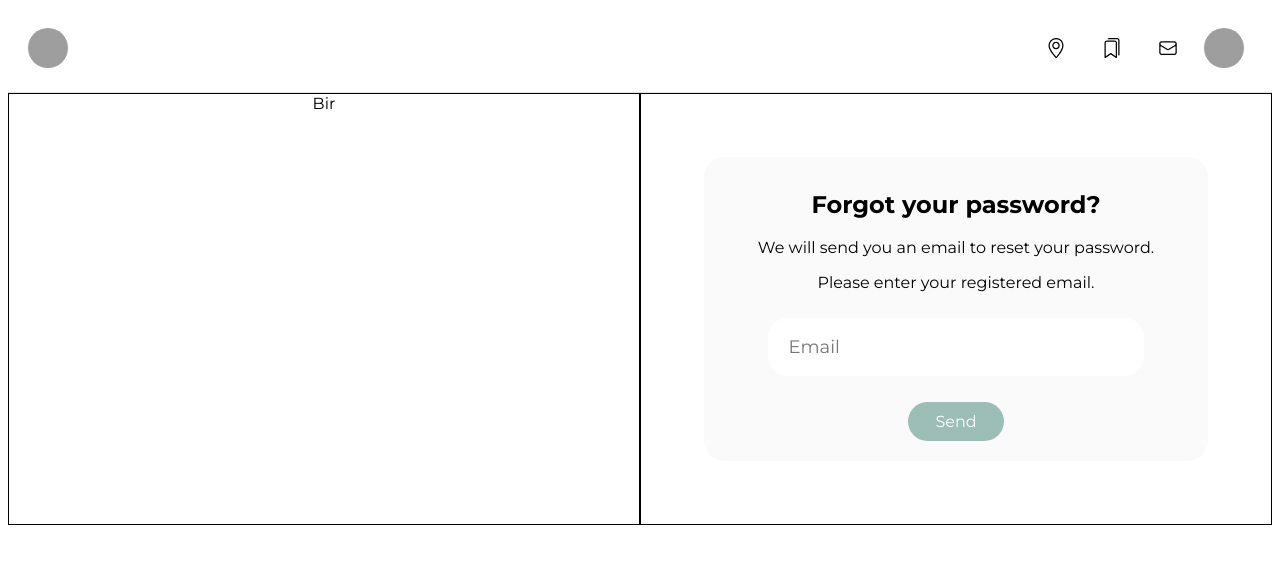
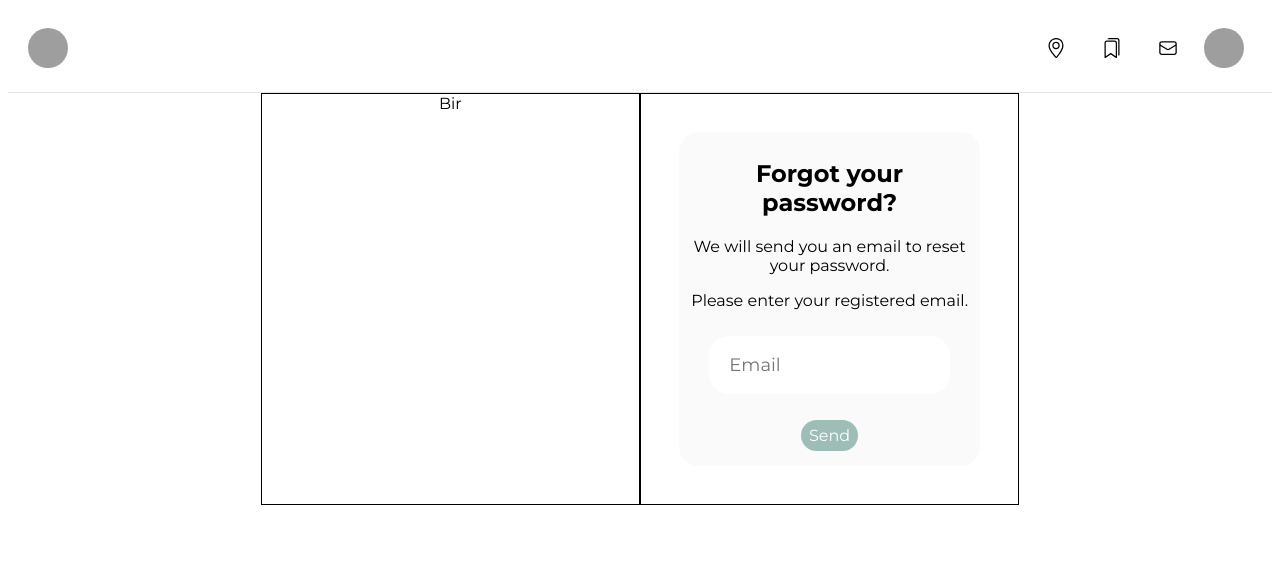
Before and after one commit to ezgh/localcircle, a React (Vite) app in the folder frontend/: page /password/reset in a window 1280 px wide. Shown: the top 564 px of the page. Built offline with nearby package versions, Linux system fonts and the light colour scheme; grey boxes are pictures that could not be loaded.

Commit message:
Create main layout and arrange structure

```diff
--- a/frontend/src/App.tsx
+++ b/frontend/src/App.tsx
@@ -1,25 +1,34 @@
-import { Routes, Route, Navigate } from "react-router-dom"
-import Home from "./components/Home"
-import Login from "./components/Login"
-import Register from "./components/Register"
-import Activate from "./components/Activate"
-import ForgotPassword from "./components/ForgotPassword"
-import ResetPassword from "./components/ResetPassword"
+import { Routes, Route, Navigate } from "react-router-dom";
 
+import MainLayout from "./components/layouts/MainLayout";
+
+import Home from "./pages/Home";
+import Login from "./pages/Login";
+import Register from "./pages/Register";
+import Activate from "./pages/Activate";
+import ForgotPassword from "./pages/ForgotPassword";
+import ResetPassword from "./pages/ResetPassword";
+import ListingDetail from "./pages/ListingDetail";
 
 export default function App() {
   return (
     <>
-    <Routes>
-      <Route index element={<Home /> }/>
-      <Route  path='/login' element={<Login />} />
-      <Route  path='/register' element={<Register />} />
-      <Route  path='/activate/:uid/:token' element={<Activate />} />
-      <Route  path='/password/reset' element={<ForgotPassword />} />
-      <Route  path='/password/reset/confirm/:uid/:token' element={<ResetPassword />} />
-      <Route path="*" element={<Navigate to="/" />} />
-    </Routes>
+      <Routes>
+        <Route path="/" element={<MainLayout />}>
+          <Route index element={<Home />} />
+          <Route path="/login" element={<Login />} />
+          <Route path="/register" element={<Register />} />
+          <Route path="/activate/:uid/:token" element={<Activate />} />
+          <Route path="/password/reset" element={<ForgotPassword />} />
+          <Route
+            path="/password/reset/confirm/:uid/:token"
+            element={<ResetPassword />}
+          />
+          <Route path="/listing/:id" element={<ListingDetail />} />
 
+        </Route>
+        <Route path="*" element={<Navigate to="/" />} />
+      </Routes>
     </>
-  )
+  );
 }
--- a/frontend/src/components/Navbar.tsx
+++ b/frontend/src/components/Navbar.tsx
@@ -3,7 +3,6 @@ import styled from "styled-components"
 import { HiOutlineEnvelope } from "react-icons/hi2";
 import { BsBookmarks } from "react-icons/bs";
 import { SlLocationPin } from "react-icons/sl";
-import { MdOutlineKeyboardArrowDown } from "react-icons/md"
 
 
 
--- /dev/null
+++ b/frontend/src/components/layouts/MainLayout.tsx
@@ -0,0 +1,20 @@
+import { Outlet } from "react-router-dom";
+
+import styled from "styled-components";
+
+import Navbar from "../Navbar";
+
+export default function MainLayout() {
+  return (
+    <>
+      <Navbar />
+      <Main>
+        <Outlet />
+      </Main>
+    </>
+  );
+}
+
+const Main = styled.div`
+  padding: 0 20%;
+`;
--- a/frontend/src/components/Activate.tsx
+++ b/frontend/src/pages/Activate.tsx
@@ -1,5 +1,4 @@
 import { useState } from "react";
-import Navbar from "./Navbar";
 import { useParams,Link } from "react-router-dom";
 import styled from "styled-components";
 
@@ -31,7 +30,6 @@ setIsActivated(true)
 
   return (
     <>
-    <Navbar />
     <Container>
         <Box>
         {isActivated ?
--- a/frontend/src/components/Login.tsx
+++ b/frontend/src/pages/ForgotPassword.tsx
@@ -1,47 +1,46 @@
 import { useState } from 'react';
-import { Link } from 'react-router-dom';
-import Cookies from "js-cookie";
 import styled from 'styled-components';
 
-import Navbar from './Navbar';
+import { MdOutlineMarkEmailRead } from 'react-icons/md';
 
-
-
-export default function Login() {
+export default function ForgotPassword() {
   const [email, setEmail] = useState("");
-  const [password, setPassword] = useState("");
+  const [isResetted, setIsResetted] = useState(false);
 
 
   const handleSubmit = async (e: React.FormEvent<HTMLFormElement>) => {
     e.preventDefault();
-    const res = await fetch("http://127.0.0.1:8000/auth/jwt/create/", {
+    const res = await fetch("http://127.0.0.1:8000/auth/users/reset_password/", {
       method: "POST",
       headers: { "Content-Type": "application/json" },
       body: JSON.stringify({
         email,
-        password,
       }),
     });
     if (res.ok) {
-      const data = await res.json();
-      Cookies.set('accessToken', data.access);
-      Cookies.set('refreshToken', data.refresh);
-      console.log(data);
-
+      setIsResetted(true);
     } else {
-      const data = await res.json();
-      console.error(data);
-    }
+        const errorData = await res.json().catch((error) => {
+          console.error("Failed to parse JSON in error response:", error);
+        });
+        console.error(errorData);
+      }
   };
 
   return (
     <>
-      <Navbar />
       <Container>
         <Box>Bir</Box>
         <Box>
-          <LoginForm>
-            <h1>Sign In</h1>
+        {isResetted ?
+          <ForgotForm>
+            <MdOutlineMarkEmailRead size={100} />
+            <h3>Thanks!</h3>
+          <p>We've sent an email to reset your password. Please check your mailbox.</p></ForgotForm> :
+          <ForgotForm>
+            <h2>Forgot your password?</h2>
+            <p>We will send you an email to reset your password.</p>
+            <p>Please enter your registered email.</p>
             <form onSubmit={handleSubmit}>
               <div className='form-group'>
                 <input
@@ -54,26 +53,10 @@ export default function Login() {
                   required
                 />
               </div>
-              <div className='form-group'>
-                <input
-                  className='form-control'
-                  type='password'
-                  placeholder='Password'
-                  name='password'
-                  value={password}
-                  onChange={(event) => setPassword(event.target.value)}
-                  required
-                />
-              </div>
-              <SubmitButton className='btn btn-primary' type='submit'>Login</SubmitButton>
+              <SubmitButton className='btn btn-primary' type='submit'>Send</SubmitButton>
             </form>
-            <p className='mt-3'>
-              Don't have an account? <Link to='/register'>Sign Up</Link>
-            </p>
-            <p className='mt-3'>
-              Forgot your Password? <Link to='/password/reset'>Reset Password</Link>
-            </p>
-          </LoginForm>
+          </ForgotForm>
+            }
         </Box>
       </Container>
     </>
@@ -99,7 +82,7 @@ const Box = styled.div`
   }
 `;
 
-const LoginForm = styled.div`
+const ForgotForm = styled.div`
   border-radius: 1.25rem;
   background: #FAFAFA;
   margin: 10%;
@@ -162,7 +145,6 @@ cursor:pointer;
 
 &:hover {
   background: #81A79F;
-}
 
 @media (max-width: 425px) {
 padding: 2%;
--- a/frontend/src/components/ForgotPassword.tsx
+++ b/frontend/src/pages/Login.tsx
@@ -1,47 +1,45 @@
 import { useState } from 'react';
-import Navbar from './Navbar';
+import { Link } from 'react-router-dom';
+import Cookies from "js-cookie";
 import styled from 'styled-components';
-import { MdOutlineMarkEmailRead } from 'react-icons/md';
 
-export default function ForgotPassword() {
+
+
+
+export default function Login() {
   const [email, setEmail] = useState("");
-  const [isResetted, setIsResetted] = useState(false);
+  const [password, setPassword] = useState("");
 
 
   const handleSubmit = async (e: React.FormEvent<HTMLFormElement>) => {
     e.preventDefault();
-    const res = await fetch("http://127.0.0.1:8000/auth/users/reset_password/", {
+    const res = await fetch("http://127.0.0.1:8000/auth/jwt/create/", {
       method: "POST",
       headers: { "Content-Type": "application/json" },
       body: JSON.stringify({
         email,
+        password,
       }),
     });
     if (res.ok) {
-      setIsResetted(true);
+      const data = await res.json();
+      Cookies.set('accessToken', data.access);
+      Cookies.set('refreshToken', data.refresh);
+      console.log(data);
+
     } else {
-        const errorData = await res.json().catch((error) => {
-          console.error("Failed to parse JSON in error response:", error);
-        });
-        console.error(errorData);
-      }
+      const data = await res.json();
+      console.error(data);
+    }
   };
 
   return (
     <>
-      <Navbar />
       <Container>
         <Box>Bir</Box>
         <Box>
-        {isResetted ?
-          <ForgotForm>
-            <MdOutlineMarkEmailRead size={100} />
-            <h3>Thanks!</h3>
-          <p>We've sent an email to reset your password. Please check your mailbox.</p></ForgotForm> :
-          <ForgotForm>
-            <h2>Forgot your password?</h2>
-            <p>We will send you an email to reset your password.</p>
-            <p>Please enter your registered email.</p>
+          <LoginForm>
+            <h1>Sign In</h1>
             <form onSubmit={handleSubmit}>
               <div className='form-group'>
                 <input
@@ -54,10 +52,26 @@ export default function ForgotPassword() {
                   required
                 />
               </div>
-              <SubmitButton className='btn btn-primary' type='submit'>Send</SubmitButton>
+              <div className='form-group'>
+                <input
+                  className='form-control'
+                  type='password'
+                  placeholder='Password'
+                  name='password'
+                  value={password}
+                  onChange={(event) => setPassword(event.target.value)}
+                  required
+                />
+              </div>
+              <SubmitButton className='btn btn-primary' type='submit'>Login</SubmitButton>
             </form>
-          </ForgotForm>
-            }
+            <p className='mt-3'>
+              Don't have an account? <Link to='/register'>Sign Up</Link>
+            </p>
+            <p className='mt-3'>
+              Forgot your Password? <Link to='/password/reset'>Reset Password</Link>
+            </p>
+          </LoginForm>
         </Box>
       </Container>
     </>
@@ -83,7 +97,7 @@ const Box = styled.div`
   }
 `;
 
-const ForgotForm = styled.div`
+const LoginForm = styled.div`
   border-radius: 1.25rem;
   background: #FAFAFA;
   margin: 10%;
@@ -146,6 +160,7 @@ cursor:pointer;
 
 &:hover {
   background: #81A79F;
+}
 
 @media (max-width: 425px) {
 padding: 2%;
--- a/frontend/src/components/Register.tsx
+++ b/frontend/src/pages/Register.tsx
@@ -1,7 +1,7 @@
 import { useState } from 'react';
 import { Link} from 'react-router-dom';
-import Navbar from './Navbar';
 import styled from 'styled-components';
+
 import { MdOutlineMarkEmailRead } from "react-icons/md"
 
 export default function Login() {
@@ -56,7 +56,6 @@ export default function Login() {
 
     return (
       <>
-      <Navbar />
       <Container>
         <Box>Bir</Box>
         <Box>
--- a/frontend/src/components/ResetPassword.tsx
+++ b/frontend/src/pages/ResetPassword.tsx
@@ -1,6 +1,5 @@
 import { useState } from 'react';
 import { useParams, Link } from 'react-router-dom';
-import Navbar from './Navbar';
 import styled from 'styled-components';
 
 export default function ResetPassword() {
@@ -34,7 +33,6 @@ export default function ResetPassword() {
 
   return (
     <>
-      <Navbar />
       <Container>
         <Box>Bir</Box>
         <Box>
```
Also changed, not shown: frontend/src/components/Listing.tsx (+17 -9 lines), frontend/src/pages/Home.tsx (renamed from frontend/src/components/Home.tsx, +9 -12 lines), frontend/src/components/Filter.tsx (deleted).
